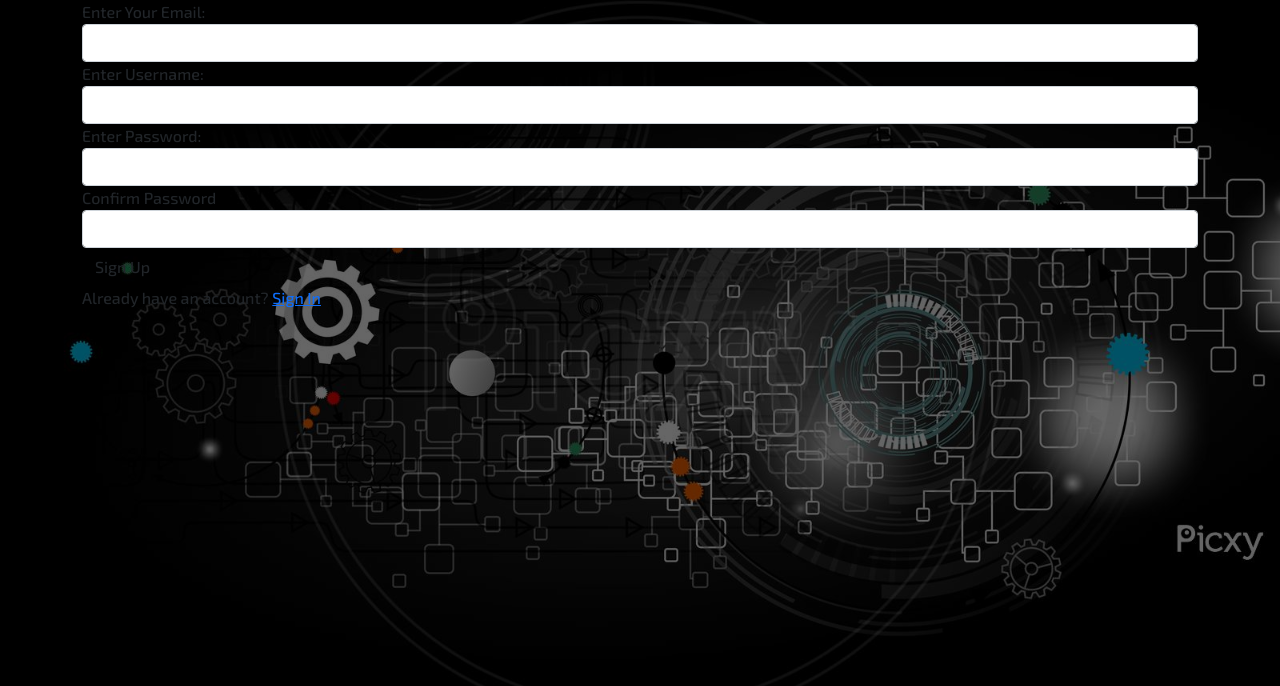
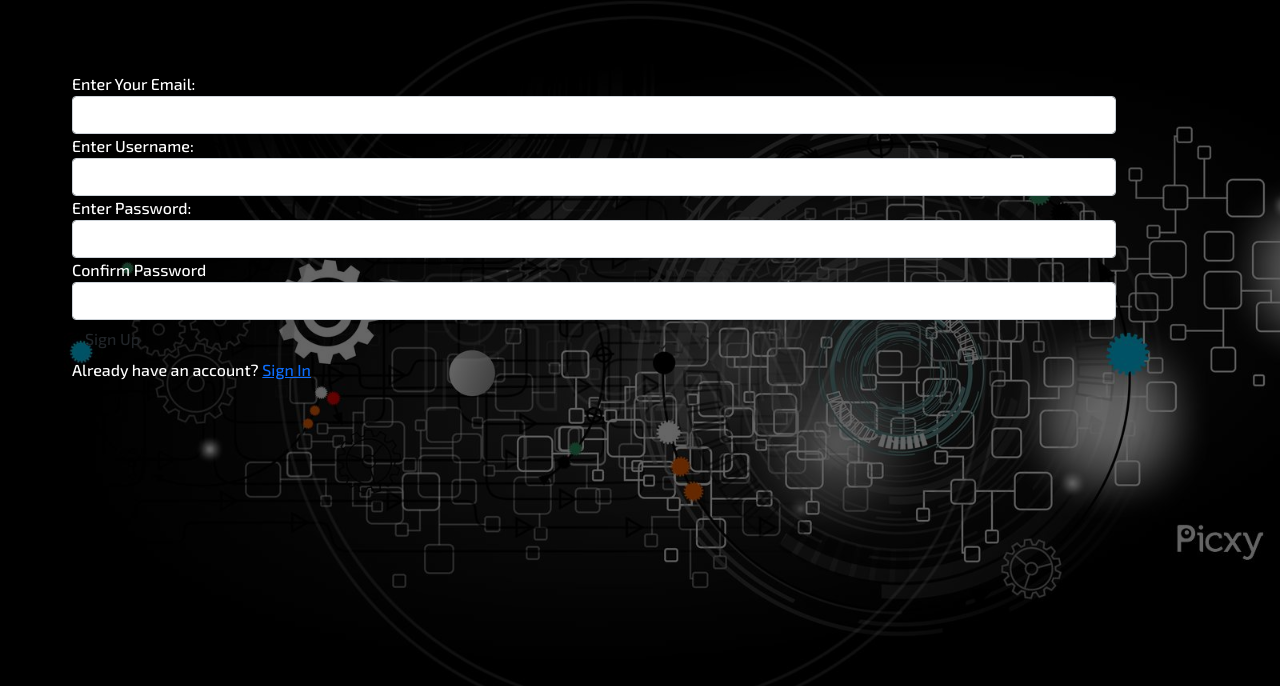
Before and after one commit to Lyonsmasawa/x-zone, a Flask app: page /authenticate/register in a window 1280 px wide. Shown: the top 686 px of the page. Run offline with Flask 2, Linux system fonts and the light colour scheme; some libraries are stand-ins or nearby versions.

```diff
--- a/app/templates/auth/login.html
+++ b/app/templates/auth/login.html
@@ -7,7 +7,7 @@
 {% endblock title %}
 
 {% block main %}
-<div class="container">
+<div class="container text-white p-5 m-4">
     <div class="row">
         <div class="col">
             {{wtf.quick_form(login_form)}}
--- a/app/templates/auth/register.html
+++ b/app/templates/auth/register.html
@@ -8,7 +8,7 @@
 
 
 {% block main %}
-<div class="container">
+<div class="container text-white p-5 m-4">
     <div class="row">
         <div class="col">
             {{wtf.quick_form(register_form)}}
```
